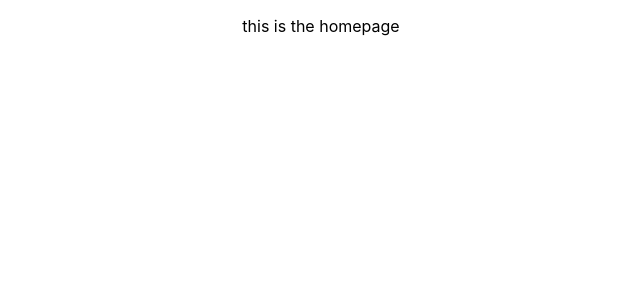
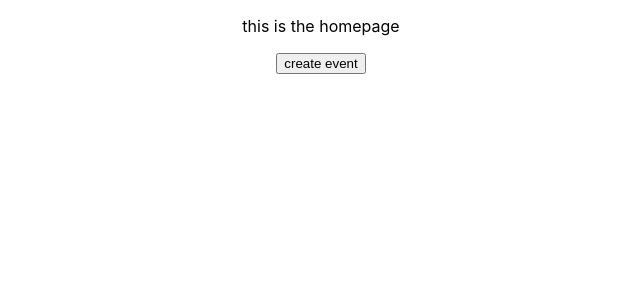
Before and after one commit to VasudevArunGanesh/EVNTORY-client, a React (Create React App) app: page / in a window 1280 px wide. Shown: the top 300 px of the page, without its empty margins (319-959 px from the left). Built offline with nearby package versions, Linux system fonts and the light colour scheme.

Commit message:
added navigation

```diff
--- a/src/components/HomePage.js
+++ b/src/components/HomePage.js
@@ -4,5 +4,8 @@ import axios from "axios";
 import { Link } from "react-router-dom";
 
 export default function HomePage(){
-    return <p>this is the homepage</p>
+    return  <div>
+        <p>this is the homepage</p>
+        <Link to={"/signup"}><button>create event</button></Link>
+    </div>
 }
```
